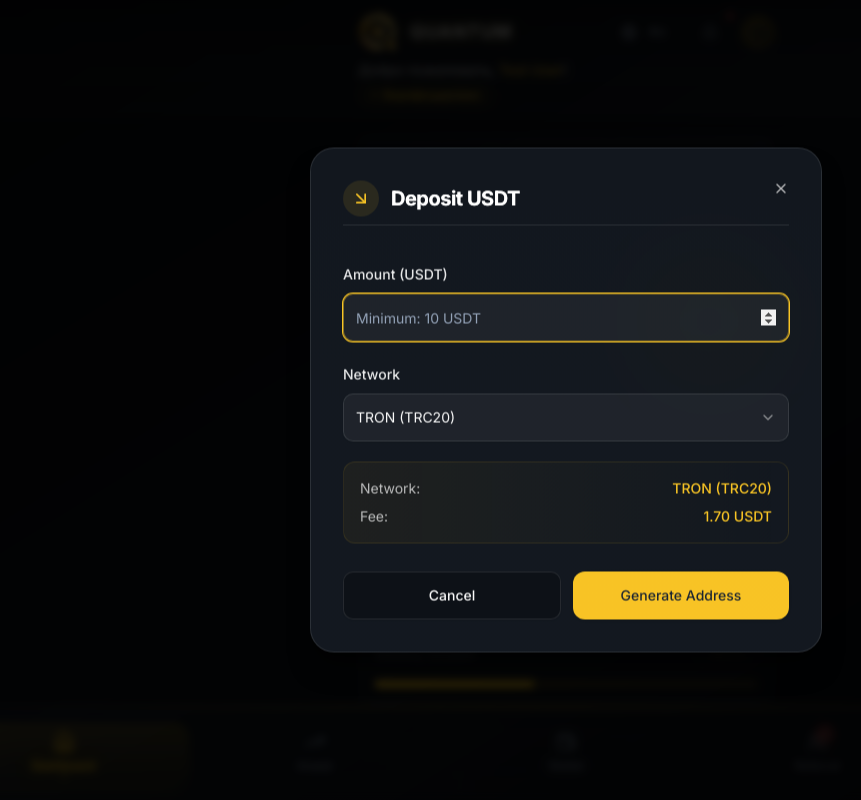
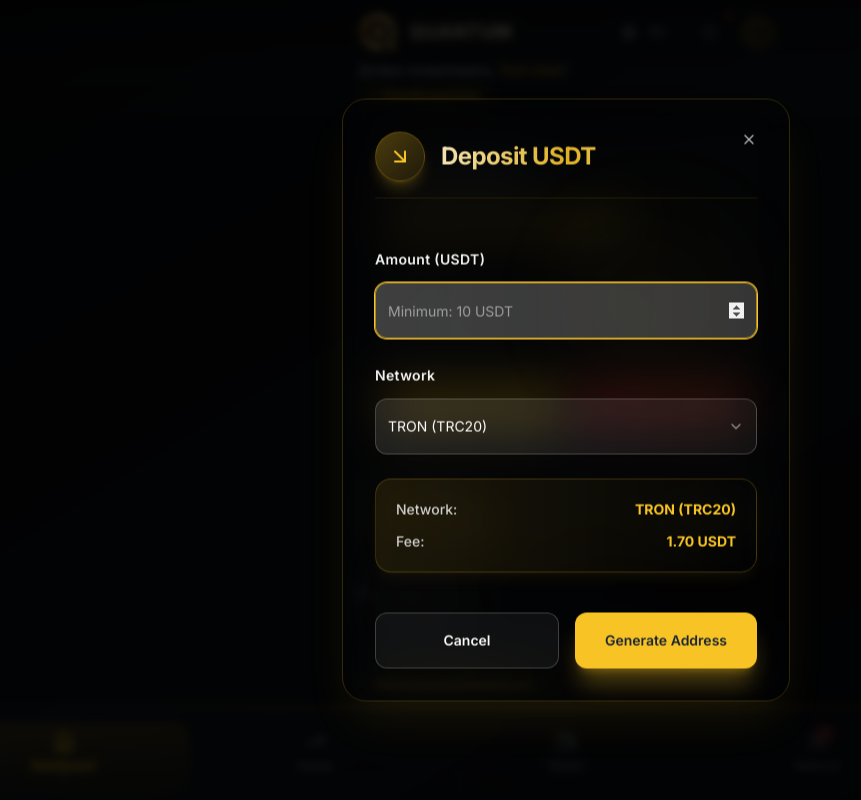
Before and after one commit to Lama13372002/investtma, a Next.js app: page / in a window 1280 px wide. Both pictures are taken after a click on the button "Deposit". Shown: the whole page, without its empty margins (74-935 px from the left). Built offline with nearby package versions, Linux system fonts and the light colour scheme.

Commit message:
Update dashboard-tab.tsx

```diff
--- a/src/components/tabs/dashboard-tab.tsx
+++ b/src/components/tabs/dashboard-tab.tsx
@@ -172,40 +172,41 @@ export function DashboardTab() {
                       Deposit
                     </Button>
                   </DialogTrigger>
-                  <DialogContent className="bg-gradient-to-b from-card/95 to-card border border-white/10 shadow-xl">
-                    <DialogHeader className="pb-2">
-                      <DialogTitle className="text-xl font-bold text-white flex items-center">
-                        <div className="mr-3 bg-primary/10 rounded-full p-2">
-                          <ArrowDownRight size={20} className="text-primary" />
+                  <DialogContent className="bg-gradient-to-br from-card/98 via-card/95 to-card/98 backdrop-blur-xl border border-primary/20 shadow-2xl shadow-primary/10 max-w-md mx-auto">
+                    <DialogHeader className="pb-4 border-b border-primary/10">
+                      <DialogTitle className="text-2xl font-bold text-white flex items-center bg-gradient-to-r from-white via-primary/90 to-white bg-clip-text text-transparent">
+                        <div className="mr-4 bg-gradient-to-br from-primary/30 to-primary/10 rounded-full p-3 border border-primary/20 shadow-lg shadow-primary/20">
+                          <ArrowDownRight size={24} className="text-primary" />
                         </div>
                         Deposit USDT
                       </DialogTitle>
                     </DialogHeader>
 
-                    <div className="space-y-5 relative">
-                      <div className="absolute top-0 right-0 w-40 h-40 bg-primary/10 rounded-full blur-3xl -z-10 opacity-20"></div>
+                    <div className="space-y-6 relative pt-2">
+                      <div className="absolute top-0 right-0 w-48 h-48 bg-gradient-to-br from-primary/20 to-primary/5 rounded-full blur-3xl -z-10 opacity-30"></div>
+                      <div className="absolute bottom-0 left-0 w-32 h-32 bg-gradient-to-tr from-primary/10 to-transparent rounded-full blur-2xl -z-10 opacity-20"></div>
 
-                      <div className="space-y-2">
-                        <Label htmlFor="deposit-amount" className="text-white/90 font-medium">Amount (USDT)</Label>
+                      <div className="space-y-3">
+                        <Label htmlFor="deposit-amount" className="text-white/95 font-semibold text-sm tracking-wide">Amount (USDT)</Label>
                         <Input
                           id="deposit-amount"
                           type="number"
                           placeholder="Minimum: 10 USDT"
                           value={depositAmount}
                           onChange={(e) => setDepositAmount(e.target.value)}
-                          className="border-white/10 bg-white/5 focus:border-primary/50 transition-all duration-300 h-12"
+                          className="border-white/20 bg-gradient-to-r from-white/10 to-white/5 focus:border-primary/60 focus:bg-white/15 transition-all duration-300 h-14 rounded-xl text-white placeholder:text-white/50 shadow-inner"
                         />
                       </div>
 
-                      <div className="space-y-2">
-                        <Label htmlFor="deposit-network" className="text-white/90 font-medium">Network</Label>
+                      <div className="space-y-3">
+                        <Label htmlFor="deposit-network" className="text-white/95 font-semibold text-sm tracking-wide">Network</Label>
                         <Select value={selectedNetwork} onValueChange={setSelectedNetwork}>
-                          <SelectTrigger className="border-white/10 bg-white/5 focus:border-primary/50 transition-all duration-300 h-12">
+                          <SelectTrigger className="border-white/20 bg-gradient-to-r from-white/10 to-white/5 focus:border-primary/60 transition-all duration-300 h-14 rounded-xl text-white shadow-inner">
                             <SelectValue placeholder="Select network" />
                           </SelectTrigger>
-                          <SelectContent className="bg-card border border-white/10">
+                          <SelectContent className="bg-gradient-to-b from-card via-card/95 to-card/90 border border-white/20 rounded-xl backdrop-blur-xl shadow-2xl">
                             {networks.map((network) => (
-                              <SelectItem key={network.value} value={network.value} className="focus:bg-primary/10 focus:text-primary hover:bg-primary/10 hover:text-primary">
+                              <SelectItem key={network.value} value={network.value} className="focus:bg-primary/15 focus:text-primary hover:bg-primary/10 hover:text-primary rounded-lg mx-1 my-0.5 transition-all duration-200">
                                 {network.label}
                               </SelectItem>
                             ))}
@@ -213,28 +214,28 @@ export function DashboardTab() {
                         </Select>
                       </div>
 
-                      <div className="bg-gradient-to-r from-primary/5 to-transparent rounded-xl p-4 border border-primary/10">
-                        <div className="flex justify-between text-sm mb-2">
-                          <span className="text-white/70">Network:</span>
-                          <span className="text-primary font-medium">{networks.find(n => n.value === selectedNetwork)?.label}</span>
+                      <div className="bg-gradient-to-r from-primary/10 via-primary/5 to-transparent rounded-2xl p-5 border border-primary/20 shadow-lg shadow-primary/5 backdrop-blur-sm">
+                        <div className="flex justify-between text-sm mb-3">
+                          <span className="text-white/80 font-medium">Network:</span>
+                          <span className="text-primary font-bold">{networks.find(n => n.value === selectedNetwork)?.label}</span>
                         </div>
                         <div className="flex justify-between text-sm">
-                          <span className="text-white/70">Fee:</span>
-                          <span className="text-primary font-medium">{networks.find(n => n.value === selectedNetwork)?.fee}</span>
+                          <span className="text-white/80 font-medium">Fee:</span>
+                          <span className="text-primary font-bold">{networks.find(n => n.value === selectedNetwork)?.fee}</span>
                         </div>
                       </div>
 
-                      <div className="flex space-x-3 pt-2">
+                      <div className="flex space-x-4 pt-4">
                         <Button
                           variant="outline"
                           onClick={() => setDepositOpen(false)}
-                          className="flex-1 h-12 border-white/10 hover:bg-white/5 hover:text-white transition-all duration-300"
+                          className="flex-1 h-14 border-white/20 bg-white/5 hover:bg-white/10 hover:text-white hover:border-white/30 transition-all duration-300 rounded-xl font-semibold"
                         >
                           Cancel
                         </Button>
                         <Button
                           onClick={handleDeposit}
-                          className="flex-1 deposit-button h-12 rounded-xl"
+                          className="flex-1 deposit-button h-14 rounded-xl font-semibold shadow-xl shadow-primary/30 hover:shadow-2xl hover:shadow-primary/40 transition-all duration-300"
                         >
                           Generate Address
                         </Button>
@@ -253,51 +254,52 @@ export function DashboardTab() {
                       Withdraw
                     </Button>
                   </DialogTrigger>
-                  <DialogContent className="bg-gradient-to-b from-card/95 to-card border border-white/10 shadow-xl">
-                    <DialogHeader className="pb-2">
-                      <DialogTitle className="text-xl font-bold text-white flex items-center">
-                        <div className="mr-3 bg-destructive/10 rounded-full p-2">
-                          <ArrowUpRight size={20} className="text-destructive" />
+                  <DialogContent className="bg-gradient-to-br from-card/98 via-card/95 to-card/98 backdrop-blur-xl border border-destructive/20 shadow-2xl shadow-destructive/10 max-w-md mx-auto">
+                    <DialogHeader className="pb-4 border-b border-destructive/10">
+                      <DialogTitle className="text-2xl font-bold text-white flex items-center bg-gradient-to-r from-white via-destructive/90 to-white bg-clip-text text-transparent">
+                        <div className="mr-4 bg-gradient-to-br from-destructive/30 to-destructive/10 rounded-full p-3 border border-destructive/20 shadow-lg shadow-destructive/20">
+                          <ArrowUpRight size={24} className="text-destructive" />
                         </div>
                         Withdraw USDT
                       </DialogTitle>
                     </DialogHeader>
 
-                    <div className="space-y-5 relative">
-                      <div className="absolute top-0 right-0 w-40 h-40 bg-destructive/10 rounded-full blur-3xl -z-10 opacity-20"></div>
+                    <div className="space-y-6 relative pt-2">
+                      <div className="absolute top-0 right-0 w-48 h-48 bg-gradient-to-br from-destructive/20 to-destructive/5 rounded-full blur-3xl -z-10 opacity-30"></div>
+                      <div className="absolute bottom-0 left-0 w-32 h-32 bg-gradient-to-tr from-destructive/10 to-transparent rounded-full blur-2xl -z-10 opacity-20"></div>
 
-                      <div className="space-y-2">
-                        <Label htmlFor="withdraw-amount" className="text-white/90 font-medium">Amount (USDT)</Label>
+                      <div className="space-y-3">
+                        <Label htmlFor="withdraw-amount" className="text-white/95 font-semibold text-sm tracking-wide">Amount (USDT)</Label>
                         <Input
                           id="withdraw-amount"
                           type="number"
                           placeholder="Minimum: 10 USDT"
                           value={withdrawAmount}
                           onChange={(e) => setWithdrawAmount(e.target.value)}
-                          className="border-white/10 bg-white/5 focus:border-destructive/50 transition-all duration-300 h-12"
+                          className="border-white/20 bg-gradient-to-r from-white/10 to-white/5 focus:border-destructive/60 focus:bg-white/15 transition-all duration-300 h-14 rounded-xl text-white placeholder:text-white/50 shadow-inner"
                         />
                       </div>
 
-                      <div className="space-y-2">
-                        <Label htmlFor="withdraw-address" className="text-white/90 font-medium">Wallet Address</Label>
+                      <div className="space-y-3">
+                        <Label htmlFor="withdraw-address" className="text-white/95 font-semibold text-sm tracking-wide">Wallet Address</Label>
                         <Input
                           id="withdraw-address"
                           placeholder="Enter your wallet address"
                           value={withdrawAddress}
                           onChange={(e) => setWithdrawAddress(e.target.value)}
-                          className="border-white/10 bg-white/5 focus:border-destructive/50 transition-all duration-300 h-12"
+                          className="border-white/20 bg-gradient-to-r from-white/10 to-white/5 focus:border-destructive/60 focus:bg-white/15 transition-all duration-300 h-14 rounded-xl text-white placeholder:text-white/50 shadow-inner"
                         />
                       </div>
 
-                      <div className="space-y-2">
-                        <Label htmlFor="withdraw-network" className="text-white/90 font-medium">Network</Label>
+                      <div className="space-y-3">
+                        <Label htmlFor="withdraw-network" className="text-white/95 font-semibold text-sm tracking-wide">Network</Label>
                         <Select value={selectedNetwork} onValueChange={setSelectedNetwork}>
-                          <SelectTrigger className="border-white/10 bg-white/5 focus:border-destructive/50 transition-all duration-300 h-12">
+                          <SelectTrigger className="border-white/20 bg-gradient-to-r from-white/10 to-white/5 focus:border-destructive/60 transition-all duration-300 h-14 rounded-xl text-white shadow-inner">
                             <SelectValue placeholder="Select network" />
                           </SelectTrigger>
-                          <SelectContent className="bg-card border border-white/10">
+                          <SelectContent className="bg-gradient-to-b from-card via-card/95 to-card/90 border border-white/20 rounded-xl backdrop-blur-xl shadow-2xl">
                             {networks.map((network) => (
-                              <SelectItem key={network.value} value={network.value} className="focus:bg-destructive/10">
+                              <SelectItem key={network.value} value={network.value} className="focus:bg-destructive/15 focus:text-destructive hover:bg-destructive/10 hover:text-destructive rounded-lg mx-1 my-0.5 transition-all duration-200">
                                 {network.label}
                               </SelectItem>
                             ))}
@@ -305,32 +307,32 @@ export function DashboardTab() {
                         </Select>
                       </div>
 
-                      <div className="bg-gradient-to-r from-destructive/5 to-transparent rounded-xl p-4 border border-destructive/10">
-                        <div className="flex justify-between text-sm">
-                          <span className="text-white/70">Amount:</span>
-                          <span className="text-white font-medium">{withdrawAmount || '0'} USDT</span>
+                      <div className="bg-gradient-to-r from-destructive/10 via-destructive/5 to-transparent rounded-2xl p-5 border border-destructive/20 shadow-lg shadow-destructive/5 backdrop-blur-sm">
+                        <div className="flex justify-between text-sm mb-3">
+                          <span className="text-white/80 font-medium">Amount:</span>
+                          <span className="text-white font-bold">{withdrawAmount || '0'} USDT</span>
                         </div>
-                        <div className="flex justify-between text-sm">
-                          <span className="text-white/70">Fee:</span>
-                          <span className="text-white/90">{networks.find(n => n.value === selectedNetwork)?.fee}</span>
+                        <div className="flex justify-between text-sm mb-3">
+                          <span className="text-white/80 font-medium">Fee:</span>
+                          <span className="text-white/90 font-bold">{networks.find(n => n.value === selectedNetwork)?.fee}</span>
                         </div>
-                        <div className="flex justify-between text-sm font-medium border-t border-destructive/10 pt-3 mt-3">
-                          <span className="text-white/80">You will receive:</span>
-                          <span className="text-destructive/90 font-bold">{withdrawAmount ? (parseFloat(withdrawAmount) - parseFloat(networks.find(n => n.value === selectedNetwork)?.fee?.split(' ')[0] || '0')).toFixed(2) : '0'} USDT</span>
+                        <div className="flex justify-between text-sm font-medium border-t border-destructive/20 pt-3">
+                          <span className="text-white/90 font-semibold">You will receive:</span>
+                          <span className="text-destructive font-bold text-lg">{withdrawAmount ? (parseFloat(withdrawAmount) - parseFloat(networks.find(n => n.value === selectedNetwork)?.fee?.split(' ')[0] || '0')).toFixed(2) : '0'} USDT</span>
                         </div>
                       </div>
 
-                      <div className="flex space-x-3 pt-2">
+                      <div className="flex space-x-4 pt-4">
                         <Button
                           variant="outline"
                           onClick={() => setWithdrawOpen(false)}
-                          className="flex-1 h-12 border-white/10 hover:bg-white/5 hover:text-white transition-all duration-300"
+                          className="flex-1 h-14 border-white/20 bg-white/5 hover:bg-white/10 hover:text-white hover:border-white/30 transition-all duration-300 rounded-xl font-semibold"
                         >
                           Cancel
                         </Button>
                         <Button
                           onClick={handleWithdraw}
-                          className="flex-1 withdraw-button h-12 rounded-xl"
+                          className="flex-1 withdraw-button h-14 rounded-xl font-semibold shadow-xl shadow-destructive/30 hover:shadow-2xl hover:shadow-destructive/40 transition-all duration-300"
                         >
                           Submit Withdrawal
                         </Button>
```
